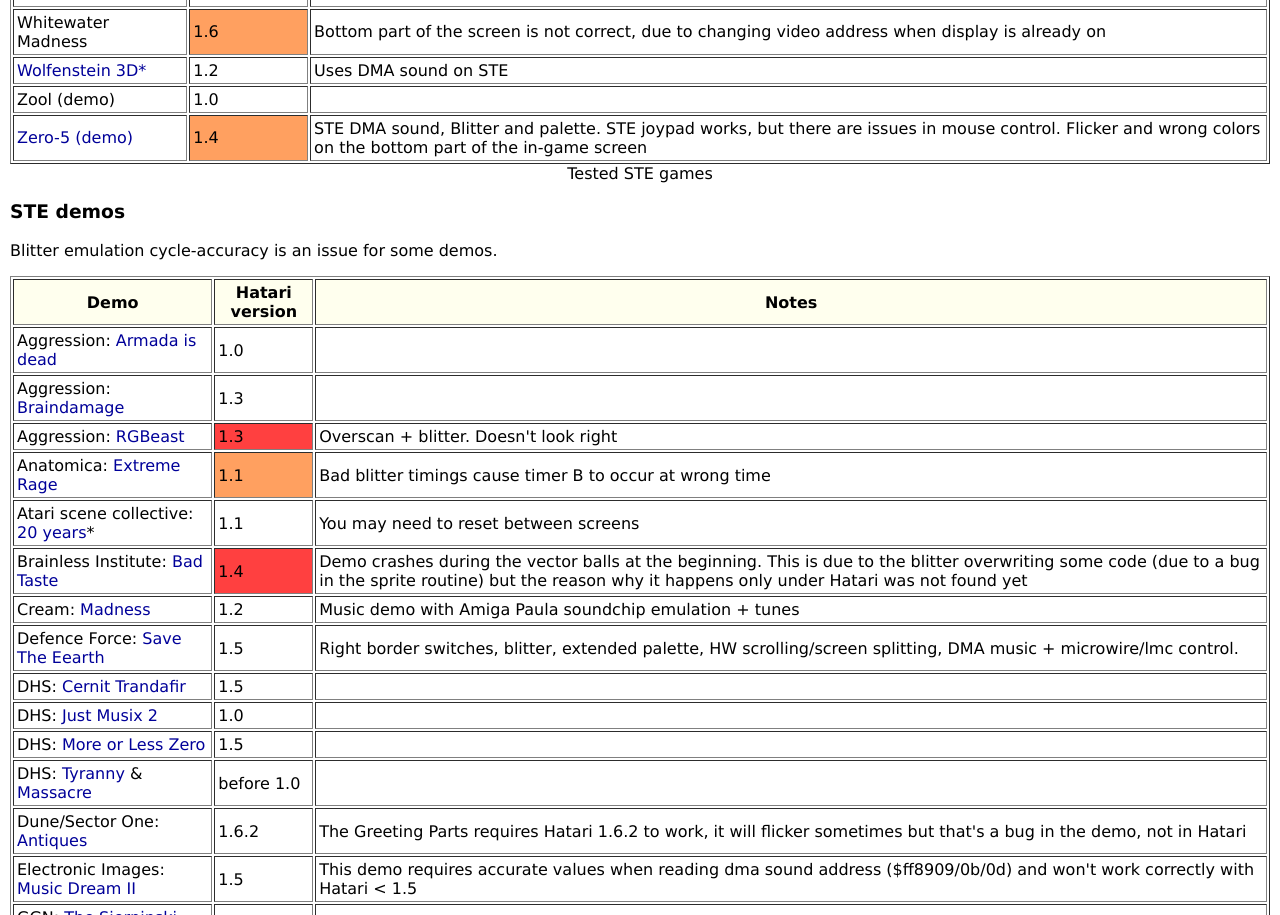
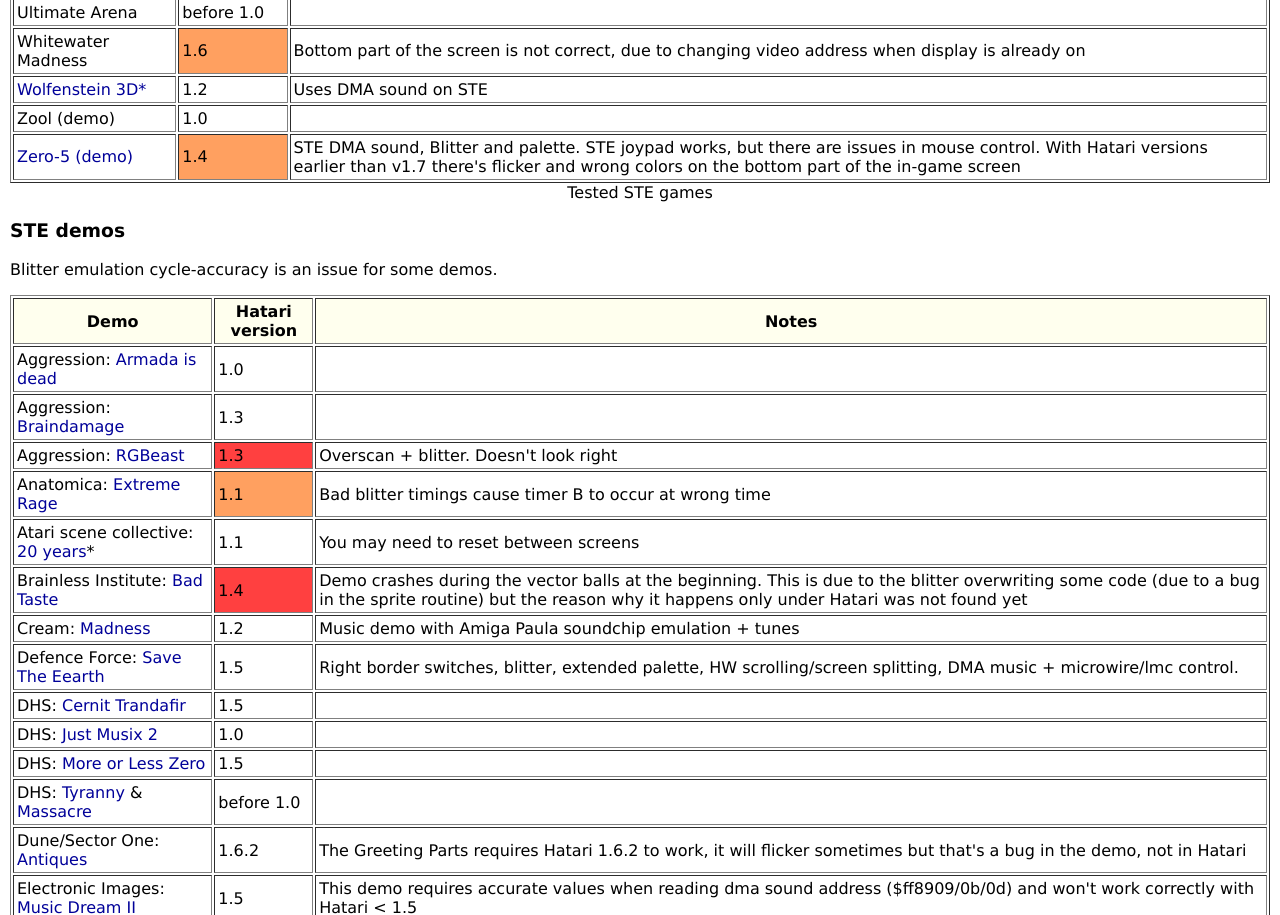
Before and after one commit to libretro/hatari, a plain HTML site: page doc/compatibility.html in a window 1280 px wide. Shown: the part 8332-9247 px from the top of the page. Drawn offline with Linux system fonts and the light colour scheme.

Commit message:
update zero-5 note

```diff
--- a/doc/compatibility.html
+++ b/doc/compatibility.html
@@ -1281,8 +1281,9 @@
       <td><a href="http://www.umich.edu/~archive/atari/Games/Space/zero_5.zip">Zero-5 (demo)</a></td>
       <td class="minor">1.4</td>
       <td>STE DMA sound, Blitter and palette.  STE joypad works, but
-      there are issues in mouse control. Flicker and wrong colors on
-      the bottom part of the in-game screen</td>
+      there are issues in mouse control. With Hatari versions earlier
+      than v1.7 there's flicker and wrong colors on the bottom part
+      of the in-game screen</td>
     </tr>
   </tbody>
 </table>
```
